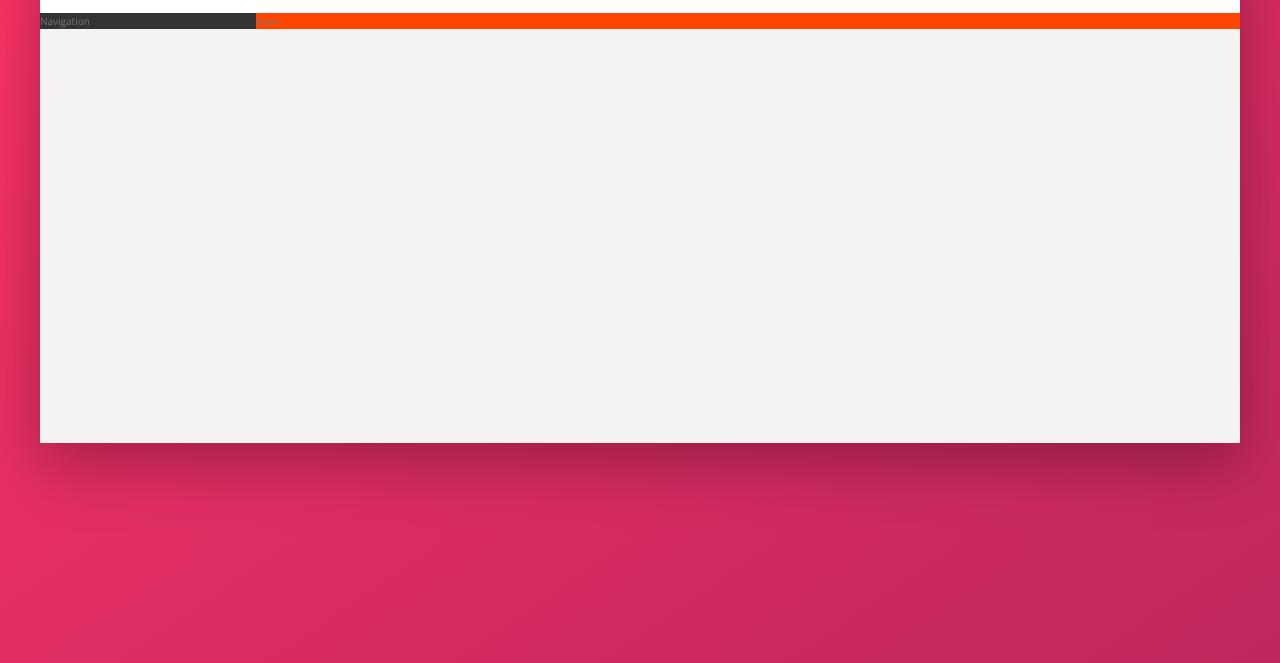
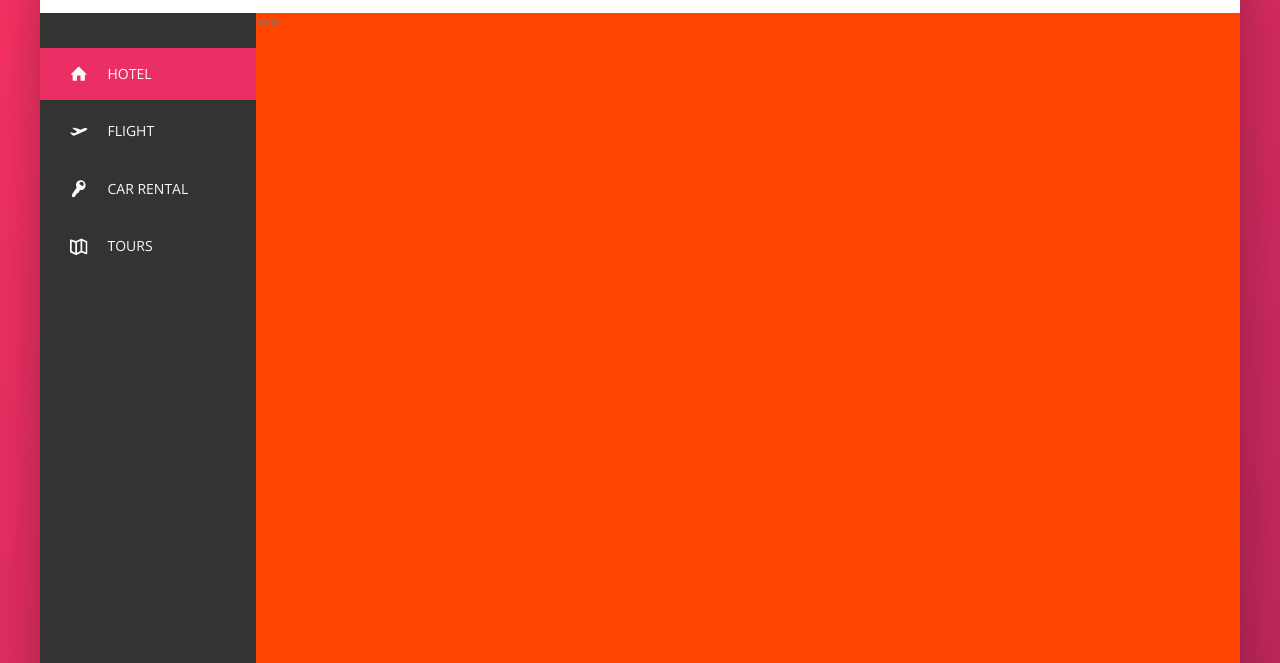
Before and after one commit to abuyaaseer/Trillo, a website: page index.html in a window 1280 px wide. Shown: the part 137-800 px from the top of the page. Drawn offline with nearby package versions, Linux system fonts and the light colour scheme.

Commit message:
completed the side bar nav

```diff
--- a/index.html
+++ b/index.html
@@ -52,7 +52,46 @@
         </nav>
       </header>
       <div class="content">
-        <nav class="sidebar">Navigation</nav>
+        <nav class="sidebar">
+          <ul class="side-nav">
+            <li class="side-nav__item side-nav__item--active">
+              <a href="#" class="side-nav__link">
+                <svg class="side-nav__icon">
+                  <use xlink:href="img/sprite.svg#icon-home"></use>
+                </svg>
+                <span>Hotel</span>
+              </a>
+            </li>
+            <li class="side-nav__item">
+              <a href="#" class="side-nav__link">
+                <svg class="side-nav__icon">
+                  <use xlink:href="img/sprite.svg#icon-aircraft-take-off"></use>
+                </svg>
+                <span>flight</span>
+              </a>
+            </li>
+            <li class="side-nav__item">
+              <a href="#" class="side-nav__link">
+                <svg class="side-nav__icon">
+                  <use xlink:href="img/sprite.svg#icon-key"></use>
+                </svg>
+                <span>car rental</span>
+              </a>
+            </li>
+            <li class="side-nav__item">
+              <a href="#" class="side-nav__link">
+                <svg class="side-nav__icon">
+                  <use xlink:href="img/sprite.svg#icon-map"></use>
+                </svg>
+                <span>Tours</span>
+              </a>
+            </li>
+          </ul>
+
+          <div class="legal">
+            &copy: 2017 by trillo. All rights reserved
+          </div>
+        </nav>
         <main class="hotel-view">main</main>
       </div>
     </div>
--- a/sass/_components.scss
+++ b/sass/_components.scss
@@ -118,3 +118,76 @@
 
 
 }
+
+///////////////////////////////////
+// SIDE NAVIGATION
+.side-nav {
+  font-size: 1.4rem;
+  margin-top: 3.5rem;
+
+  &__item {
+    list-style: none;
+    position: relative;
+
+    &:not(:last-child) {
+      margin-bottom: .5rem;
+    }
+  }
+
+  &__item::before {
+    content: "";
+    position: absolute;
+    top: 0;
+    left: 0;
+    height: 100%;
+    width: 3px;
+    background-color: var(--color-primary);
+    transform: scaleY(0);
+    transition: transform .2s,
+                width .4s cubic-bezier(1,0,0,1).2s,
+                background-color .1s;
+
+
+  }
+
+  &__item:hover::before,
+  &__item--active::before{
+    transform: scaleY(1);
+    width: 100%;
+  }
+
+  &__item:active::before {
+    background-color: var(--color-primary-light);
+  }
+
+  &__link:link,
+  &__link:visited {
+    color: var(--grey-light-1);
+    text-decoration: none;
+    text-transform: uppercase;
+    display: block;
+    padding: 1.5rem 3rem;
+    position: relative;
+    z-index: 10;
+
+    display: flex;
+    align-items: center;
+  }
+
+  &__icon {
+    width: 1.75rem;
+    height: 1.75rem;
+    margin-right: 2rem;
+    fill: currentColor;
+  }
+
+}
+
+/////////////////////////////////////////
+// LEGAL TEXT
+.legal {
+  font-size: 1.2rem;
+  color: var(--grey-light-4);
+  text-align: center;
+  padding: 2.5rem;
+}
--- a/sass/_layout.scss
+++ b/sass/_layout.scss
@@ -25,10 +25,15 @@
     background-color: var(--grey-dark-1);
 
     flex: 0 0 18%;
+
+    display: flex;
+    flex-direction: column;
+    justify-content: space-between;
 }
 
 .hotel-view {
     background-color: orangered;
+    height: 80rem;
 
     flex: 1;
 }
```
Also changed, not shown: css/style.css.
